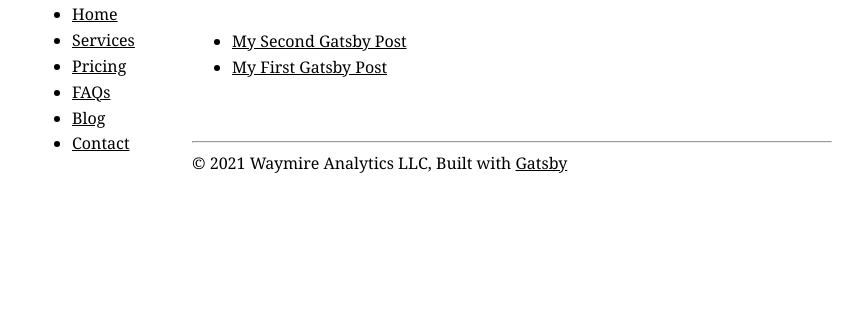
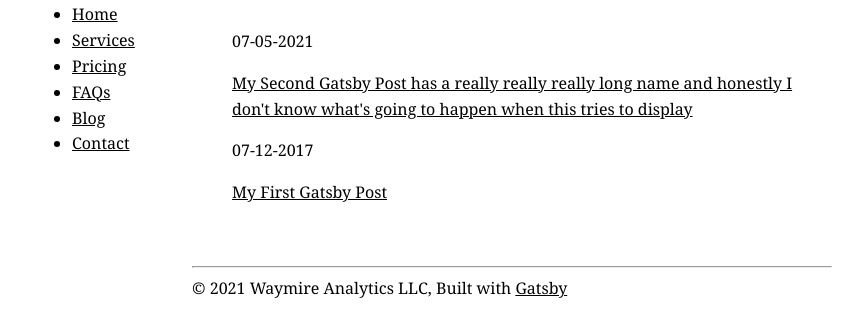
Before and after one commit to samurijv2/gatsby-site, a Gatsby site: page /blog in a window 1280 px wide. Shown: the part 64-400 px from the top of the page, without its empty margins (128-991 px from the left). Built offline with nearby package versions, Linux system fonts and the light colour scheme; Gatsby itself is replaced by a stand-in of ours.

Commit message:
messed w/ blog page

```diff
--- a/blog/another blog post.md
+++ b/blog/another blog post.md
@@ -1,7 +1,7 @@
 ---
 path: "/hello-world-2"
-date: 2017-07-12T17:12:33.962Z
-title: "My Second Gatsby Post"
+date: 2021-07-05T17:12:33.962Z
+title: "My Second Gatsby Post has a really really really long name and honestly I don't know what's going to happen when this tries to display"
 ---
 
 Oooooh-weeee, my first blog post!
--- a/src/components/layout.js
+++ b/src/components/layout.js
@@ -16,6 +16,7 @@ import {
   h4,
   h5,
   h6,
+  blogPosts,
   footer
 } from './layout.module.css'
 
--- a/src/components/layout.module.css
+++ b/src/components/layout.module.css
@@ -40,6 +40,8 @@ a {
 .nav-link-item {
   padding-right: .8rem;
   font-family: sans-serif;
+  color: black;
+  text-decoration: underline;
 }
 .site-title {
   font-weight: 700;
--- a/src/pages/blog.js
+++ b/src/pages/blog.js
@@ -5,10 +5,11 @@ import Layout from '../components/layout'
 const BlogPage = ({ data }) => {
   return (
     <Layout pageTitle="My Blog Posts">
-      <ul>
+      <ul style={{listStyle:"none"}}>
       {
         data.allMarkdownRemark.nodes.map(node => (
           <li key={node.frontmatter.title}>
+            <p>{node.frontmatter.date}</p>
             <Link to={node.frontmatter.path}>{node.frontmatter.title}</Link>
           </li>
         ))
@@ -20,11 +21,12 @@ const BlogPage = ({ data }) => {
 
 export const query = graphql`
   query {
-    allMarkdownRemark {
+    allMarkdownRemark(sort: { order: DESC, fields: [frontmatter___date] }) {
       nodes {
         frontmatter {
           path
           title
+          date(formatString: "MM-DD-YYYY")
         }
       }
     }
```
Also changed, not shown: 1 other file.
